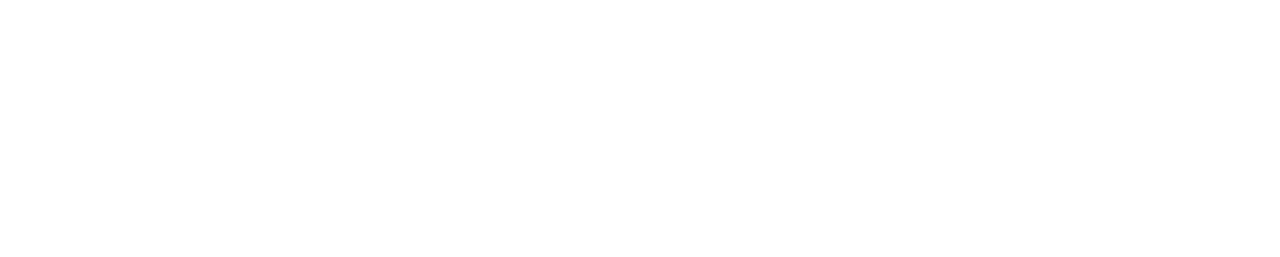
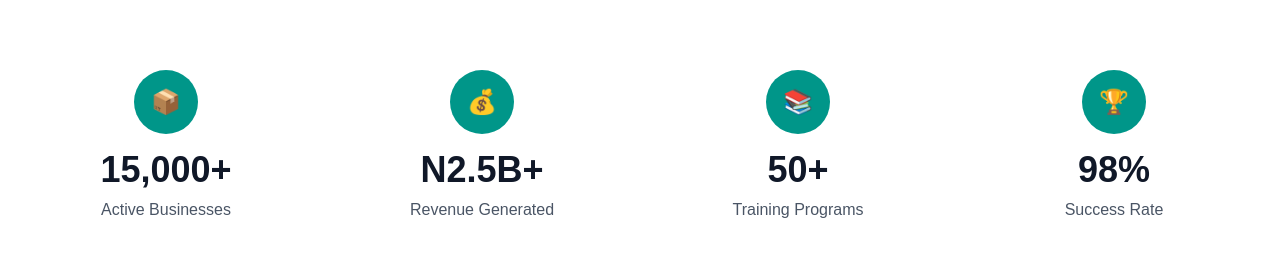
Before and after one commit to rwang297/kasuwangizo, a Next.js app: page / in a window 1280 px wide. Shown: the part 883-1140 px from the top of the page. Before the commit the page ends 873 px from the top, so only its background shows below. Built offline with nearby package versions, Linux system fonts and the light colour scheme.

Commit message:
completionId: cgen-d57b9909d0124560bf7a38634a580da2
cgen-d57b9909d0124560bf7a38634a580da2

```diff
--- a/src/app/page.tsx
+++ b/src/app/page.tsx
@@ -2,12 +2,14 @@
 
 import Header from '@/components/Header';
 import Hero from '@/components/Hero';
+import StatsSection from '@/components/StatsSection';
 
 export default function Home() {
   return (
     <div className="w-full bg-white">
       <Header />
       <Hero />
+      <StatsSection />
     </div>
   );
 }
```
